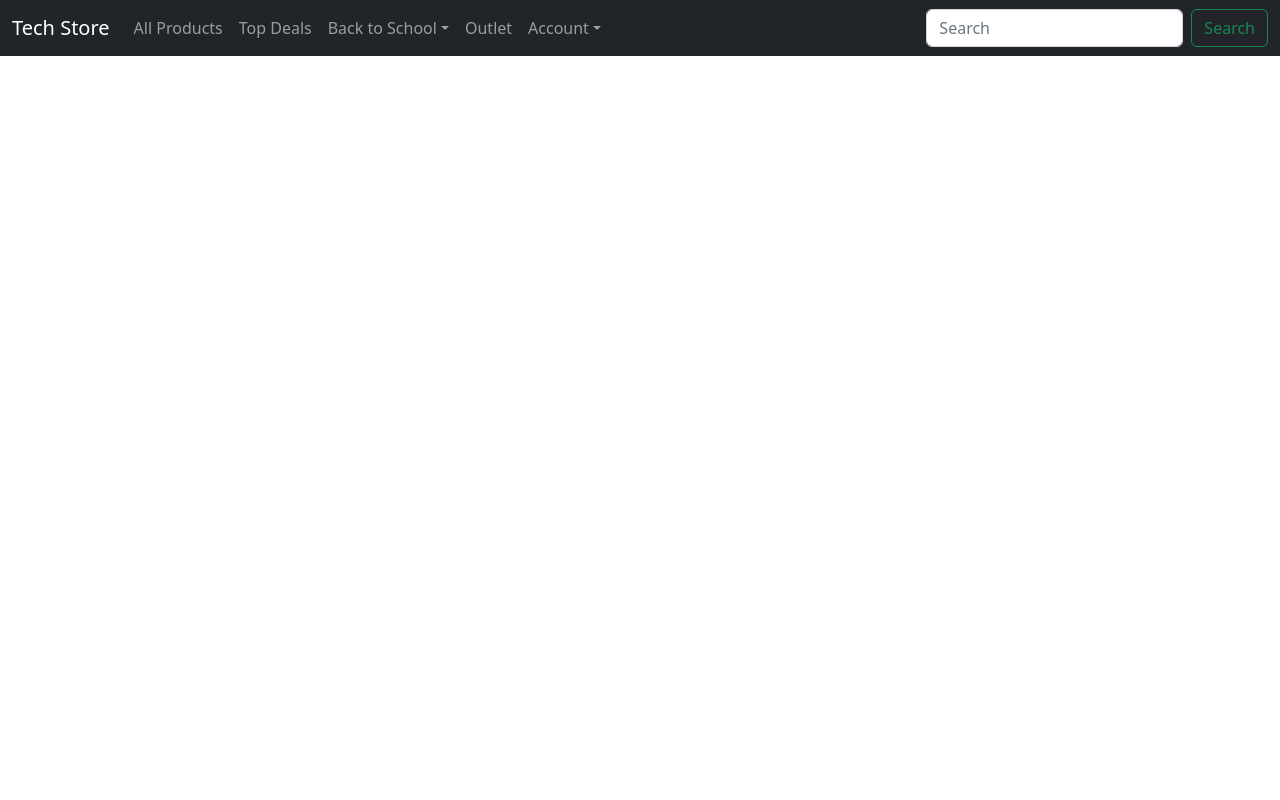
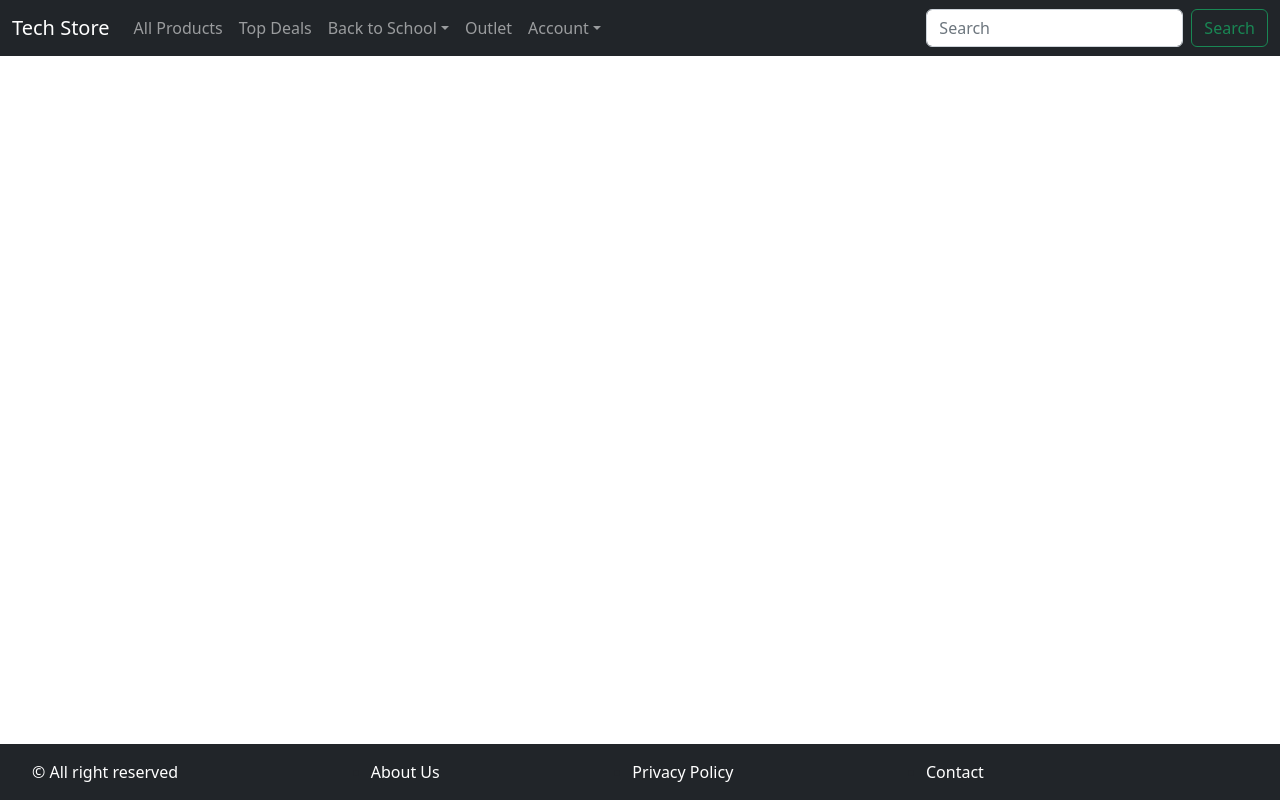
Before and after one commit to lontel/mobile-store-client, a React (Create React App) app: page / in a window 1280 px wide. Built offline with nearby package versions, Linux system fonts and the light colour scheme; no server answers.

Commit message:
adding footer

```diff
--- /dev/null
+++ b/src/components/Footer/Footer.css
@@ -0,0 +1,27 @@
+.menu {
+    display: flex;
+    align-items: center;
+    background-color: #212529;
+    position: fixed;
+    bottom: 0px;
+    left: 0;
+    right: 0;
+    height: 7%;
+    margin: 0%;
+
+}
+
+.copy-right {
+    color: white;
+}
+
+.list{
+    display: flex;
+   width: 80%;
+   justify-content: space-evenly;
+}
+
+.list a {
+    text-decoration: none;
+    color: white;
+}
--- /dev/null
+++ b/src/components/Footer/Footer.jsx
@@ -0,0 +1,49 @@
+import './Footer.css'
+const Footer = () => {
+    return (
+
+        <footer>
+
+            <ul className="menu">
+                <span className='copy-right'>© All right reserved</span>
+                <div className='list'>
+                    <li>
+                        <a href="/about-us">
+                            About Us
+                            {/* <span className="border border-top"></span>
+                            <span className="border border-right"></span>
+                            <span className="border border-bottom"></span>
+                            <span className="border border-left"></span> */}
+                        </a>
+                    </li>
+                    <li>
+                        <a href="/privacy">
+                            Privacy Policy
+                            {/* <span className="border border-top"></span>
+                            <span className="border border-right"></span>
+                            <span className="border border-bottom"></span>
+                            <span className="border border-left"></span> */}
+                        </a>
+                    </li>
+                    <li>
+                        <a href="/contact">
+                            Contact
+                            {/* <span className="border border-top"></span>
+                            <span className="border border-right"></span>
+                            <span className="border border-bottom"></span>
+                            <span className="border border-left"></span> */}
+                        </a>
+                    </li>
+                </div>
+
+
+            </ul>
+
+        </footer >
+
+
+    )
+}
+
+
+export default Footer
--- a/src/pages/Home/HomePage.js
+++ b/src/pages/Home/HomePage.jsx
@@ -1,9 +1,14 @@
+import Footer from "../../components/Footer/Footer"
 import NavBar from "../../components/NavBar/NavBar"
 
 const HomePage = () => {
 
     return (
+        <>
             <NavBar />
+            <Footer />
+        </>
+
     )
 }
 
```
Also changed, not shown: src/pages/AboutUs/AboutUs.jsx (added, +11 -0 lines), src/pages/Home/HomePage.css (added).
